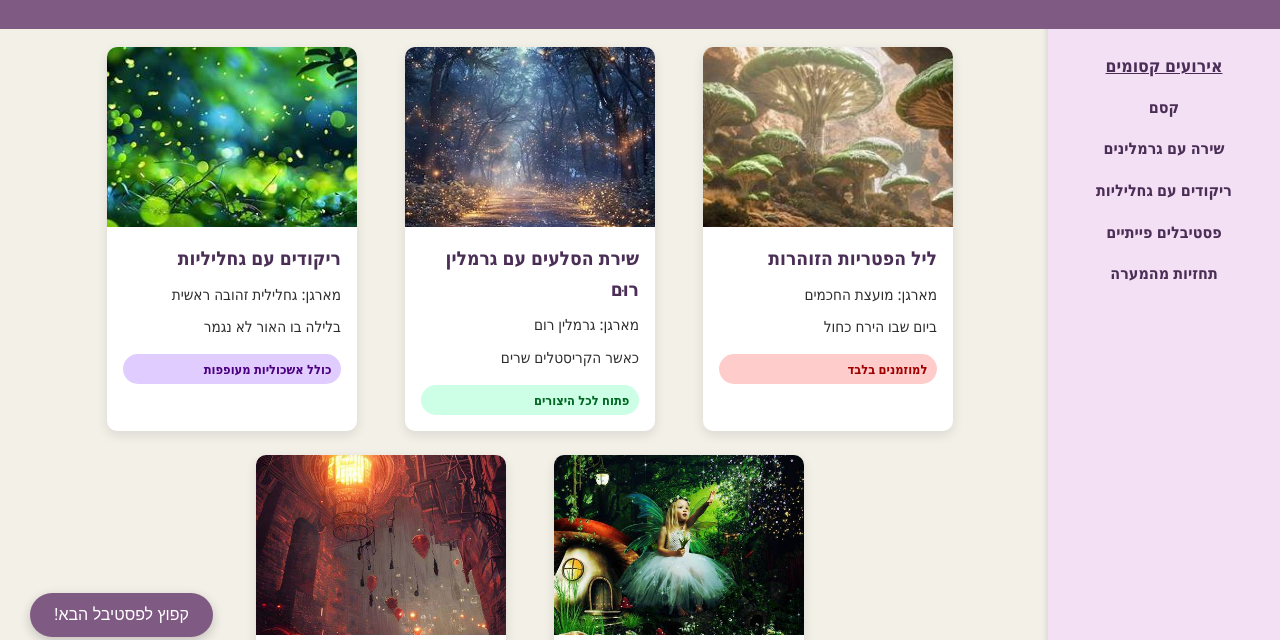
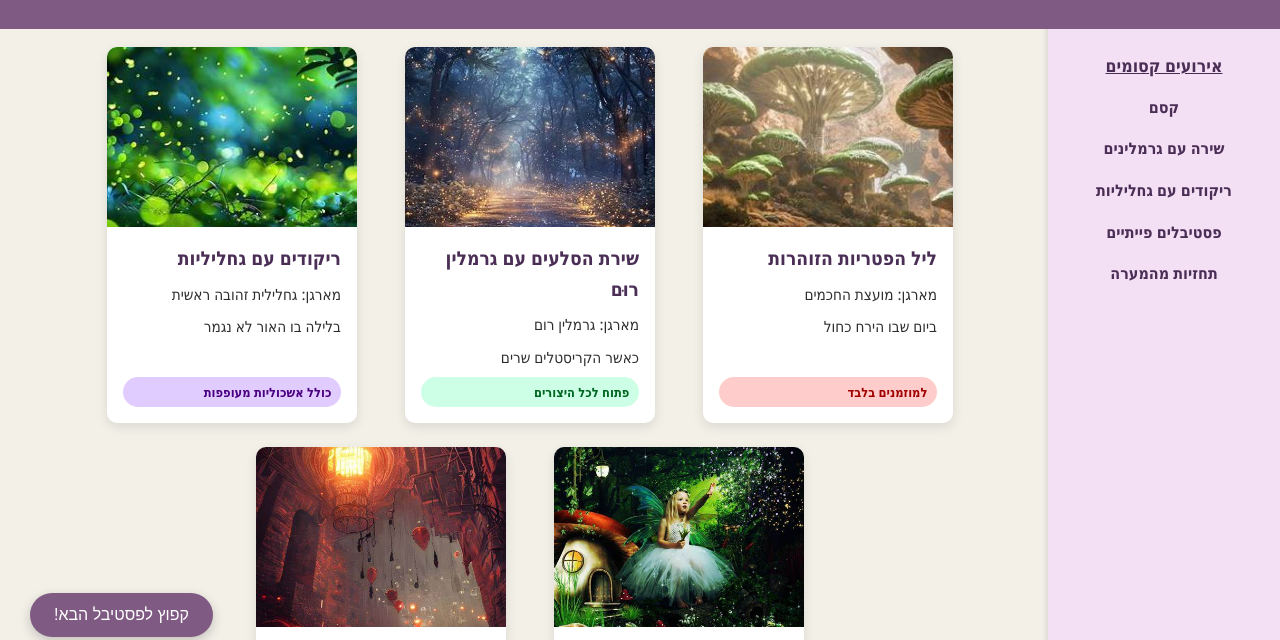
Before and after one commit to Danielle444/project-danielle-212145882, a plain HTML site: page q2/index.html in a window 1280 px wide. Shown: the part 133-773 px from the top of the page. Drawn offline with Linux system fonts and the light colour scheme.

Commit message:
תיקון עיצוב קטן בכרטיסיות

```diff
--- a/q2/style.css
+++ b/q2/style.css
@@ -115,6 +115,7 @@ body {
   display: flex;
   flex-direction: column;
   gap: 0.5rem;
+  flex-grow: 1
 }
 
 .event-title {
@@ -135,7 +136,7 @@ body {
   border-radius: 20px;
   font-size: 0.8rem;
   font-weight: bold;
-  margin-top: 0.5rem;
+  margin-top: auto;
 }
 
 .tag-private {
```
